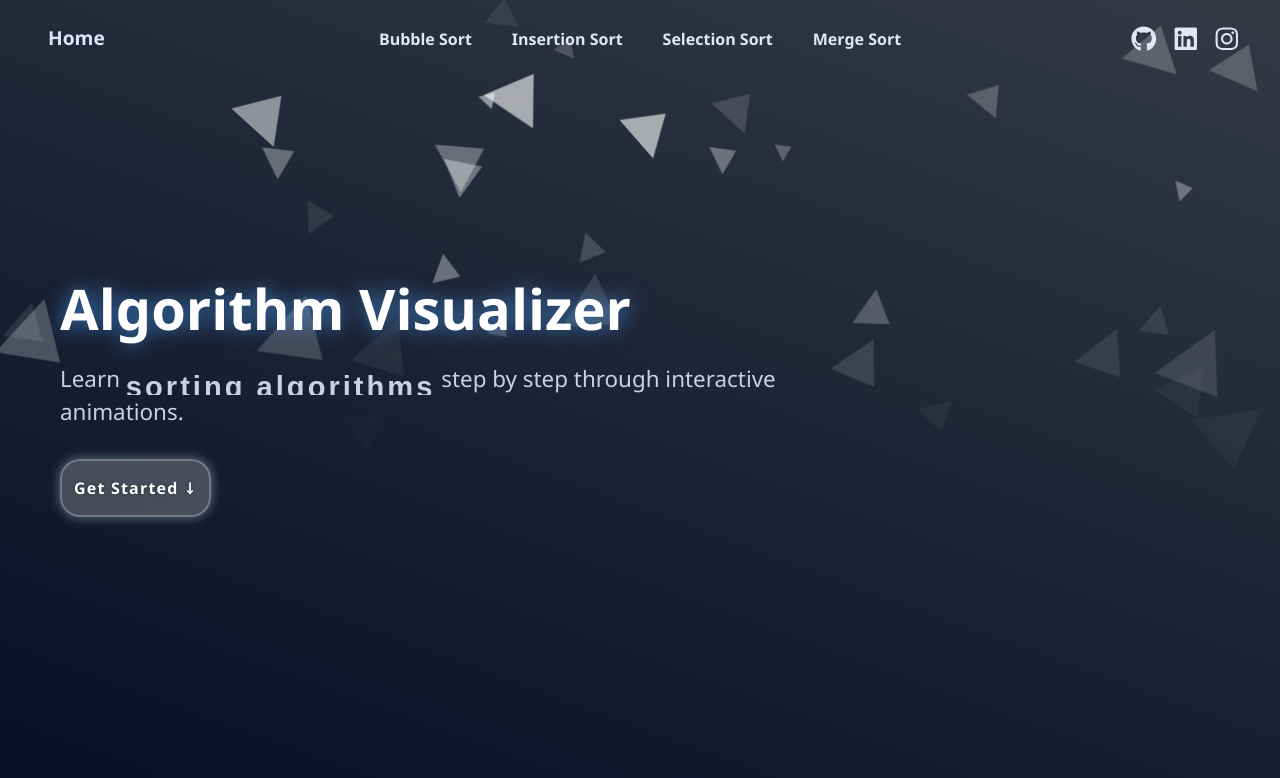
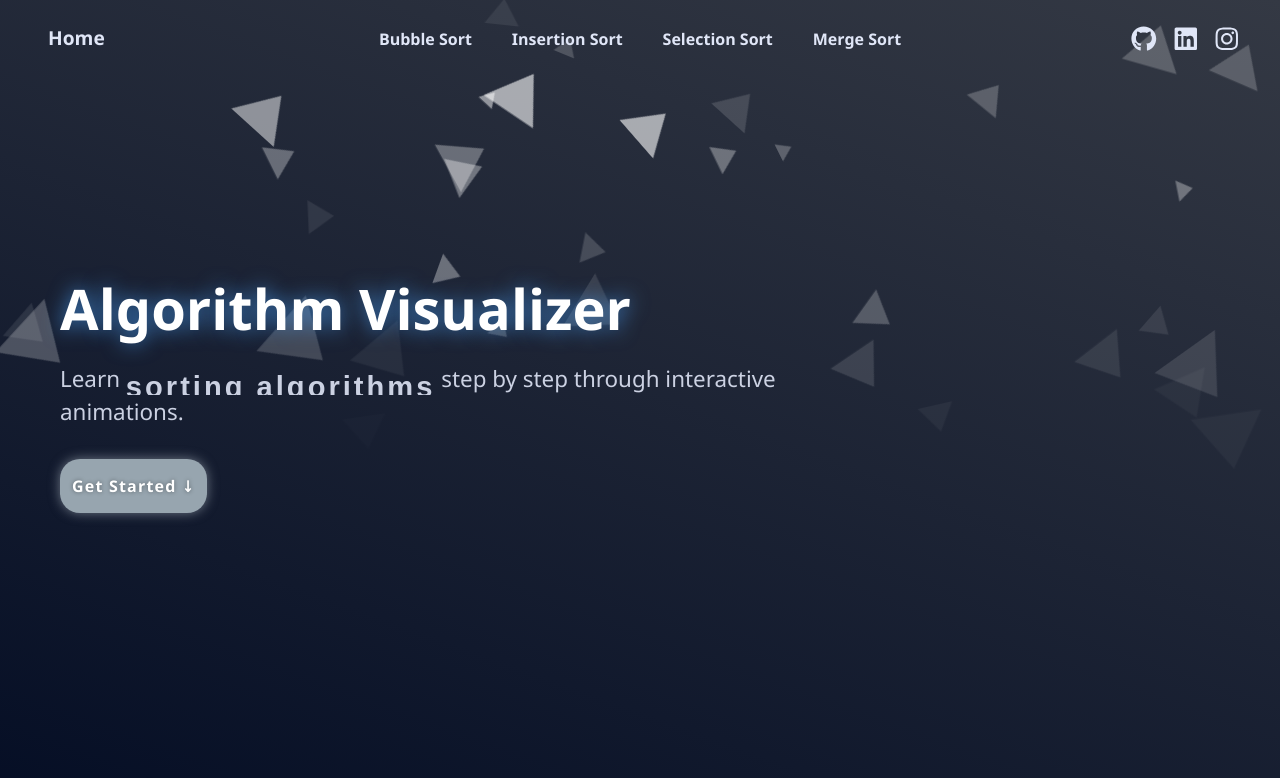
Before and after one commit to masonliiu/fullstack-algorithm-visualizer, a React (Vite) app in the folder frontend/: page / in a window 1280 px wide. Shown: the top 778 px of the page. Built offline with nearby package versions, Linux system fonts and the light colour scheme.

Commit message:
fixed get started button

```diff
--- a/frontend/src/pages/Home.css
+++ b/frontend/src/pages/Home.css
@@ -52,18 +52,19 @@ body {
 }
 
 .hero-button {
-    background: rgba(202, 194, 194, 0.3);
+    background: rgb(151, 165, 175);
     backdrop-filter: blur(12px), saturate(180%);
-    border: 2px solid rgba(255, 255, 255, 0.25);
+    border: 2px solid rgba(209, 190, 190, 0.25);
     color: #fff;
     font-weight: 600;
     font-size: 1rem;
     letter-spacing: 1.2px;
     padding: 16px 12px;
     border-radius: 20px;
+    border: 0px;
     cursor: pointer;
     transition: transform 0.3s ease, box-shadow 0.3s ease, background 0.3s ease;
-    box-shadow: 0 0 12px rgba(165, 180, 196, 0.6);
+    box-shadow: 0 0 12px rgba(172, 182, 192, 0.6);
     text-shadow: 0 0 4px rgba(0, 0, 0, 0.4);
 }
 
@@ -75,7 +76,7 @@ body {
                 0 0 40px rgba(37, 99, 235, 0.6);
     text-shadow: 0 0 10px rgba(77, 166, 255, 0.9),
                  0 0 2px rgba(77, 166, 255, 0.7);
-    border: 2px solid rgba(255, 255, 255, 0.25);
+    border: 0px solid rgba(255, 255, 255, 0.628);
 }
 
 .hero-button:active {
```
